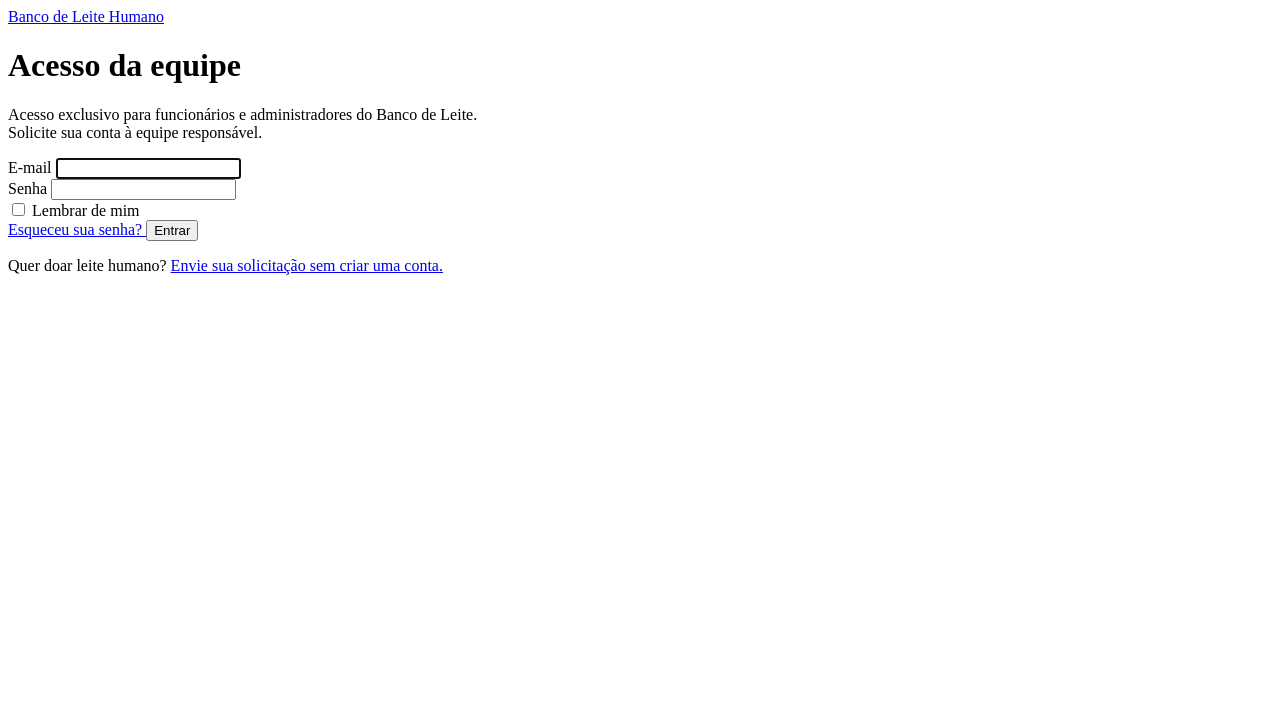
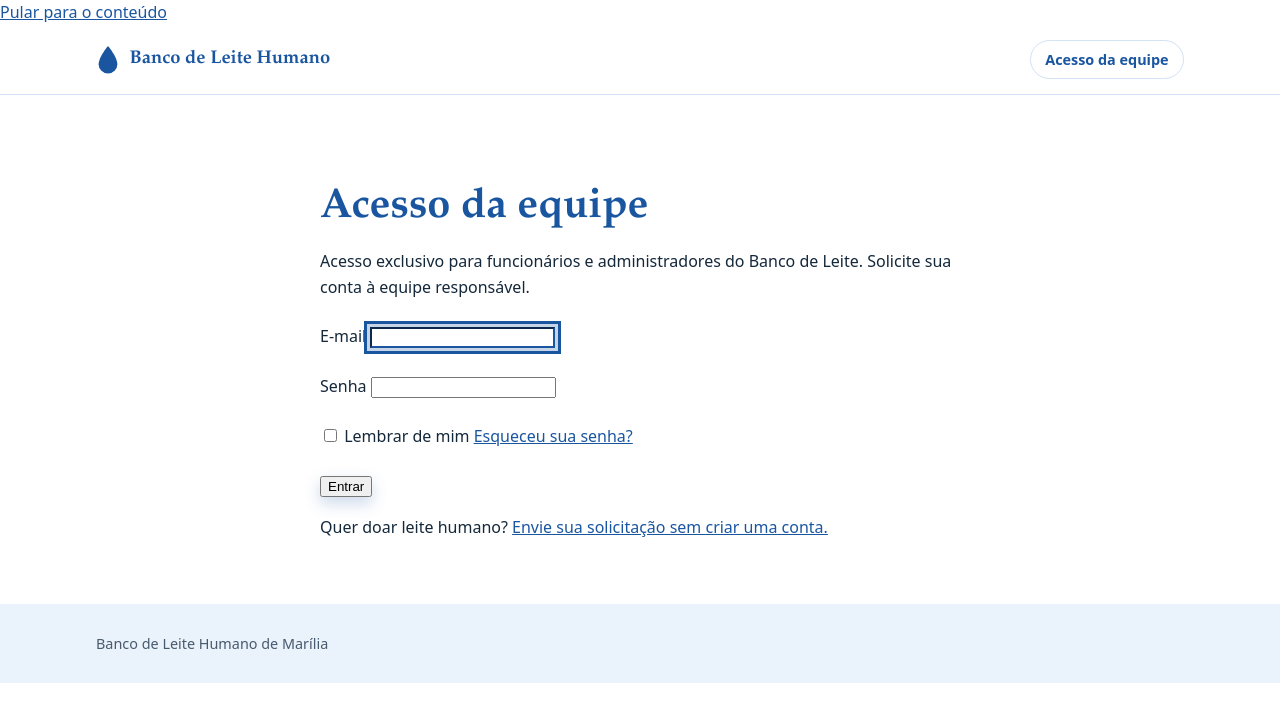
Before and after one commit to BlGMACK/FPA-Banco-de-Leite, a Laravel app: page /login in a window 1280 px wide. Shown: the top 722 px of the page. Run offline with Laravel 12, Linux system fonts and the light colour scheme; style sheets or scripts are compiled from the project's sources.

Commit message:
ajusta login

```diff
--- a/resources/views/auth/login.blade.php
+++ b/resources/views/auth/login.blade.php
@@ -1,50 +1,45 @@
-<x-guest-layout>
-    <h1 class="h4 mb-3">Acesso da equipe</h1>
-    <p class="text-body-secondary small">Acesso exclusivo para funcionários e administradores do Banco de Leite. Solicite sua conta à equipe responsável.</p>
-    <!-- Session Status -->
+<x-public-layout titulo="Acesso da equipe | Banco de Leite Humano">
+    <section class="blh-pagina" aria-labelledby="login-titulo">
+        <h1 id="login-titulo">Acesso da equipe</h1>
+        <p class="text-body-secondary mb-4">Acesso exclusivo para funcionários e administradores do Banco de Leite. Solicite sua conta à equipe responsável.</p>
+
         <x-auth-session-status class="mb-4" :status="session('status')" />
 
-    <form method="POST" action="{{ route('login') }}">
+        <form method="POST" action="{{ route('login') }}" class="blh-stack">
             @csrf
 
-        <!-- Email Address -->
             <div>
                 <x-input-label for="email" :value="__('E-mail')" />
                 <x-text-input id="email" class="d-block mt-1 w-100" type="email" name="email" :value="old('email')" required autofocus autocomplete="username" />
                 <x-input-error :messages="$errors->get('email')" class="mt-2" />
             </div>
 
-        <!-- Password -->
-        <div class="mt-4">
+            <div>
                 <x-input-label for="password" :value="__('Senha')" />
-
-            <x-text-input id="password" class="d-block mt-1 w-100"
-                            type="password"
-                            name="password"
-                            required autocomplete="current-password" />
-
+                <x-text-input id="password" class="d-block mt-1 w-100" type="password" name="password" required autocomplete="current-password" />
                 <x-input-error :messages="$errors->get('password')" class="mt-2" />
             </div>
 
-        <!-- Remember Me -->
-        <div class="d-block mt-4">
+            <div class="d-flex flex-wrap align-items-center justify-content-between gap-3">
                 <label for="remember_me" class="d-inline-flex align-items-center">
                     <input id="remember_me" type="checkbox" class="form-check-input" name="remember">
                     <span class="ms-2 small text-body-secondary">{{ __('Lembrar de mim') }}</span>
                 </label>
-        </div>
 
-        <div class="d-flex flex-wrap gap-2 align-items-center justify-content-end mt-4">
                 @if (Route::has('password.request'))
-                <a class="text-decoration-underline small text-body-secondary rounded" href="{{ route('password.request') }}">
+                    <a class="small" href="{{ route('password.request') }}">
                         {{ __('Esqueceu sua senha?') }}
                     </a>
                 @endif
+            </div>
 
-            <x-primary-button class="ms-3">
+            <div class="d-flex justify-content-end">
+                <x-primary-button class="btn-blh">
                     {{ __('Entrar') }}
                 </x-primary-button>
             </div>
         </form>
+
         <p class="mt-4 mb-0 small">Quer doar leite humano? <a href="{{ route('solicitacoes.create') }}">Envie sua solicitação sem criar uma conta.</a></p>
-</x-guest-layout>
+    </section>
+</x-public-layout>
```
Lines whose indentation alone changed are shown as unchanged.
